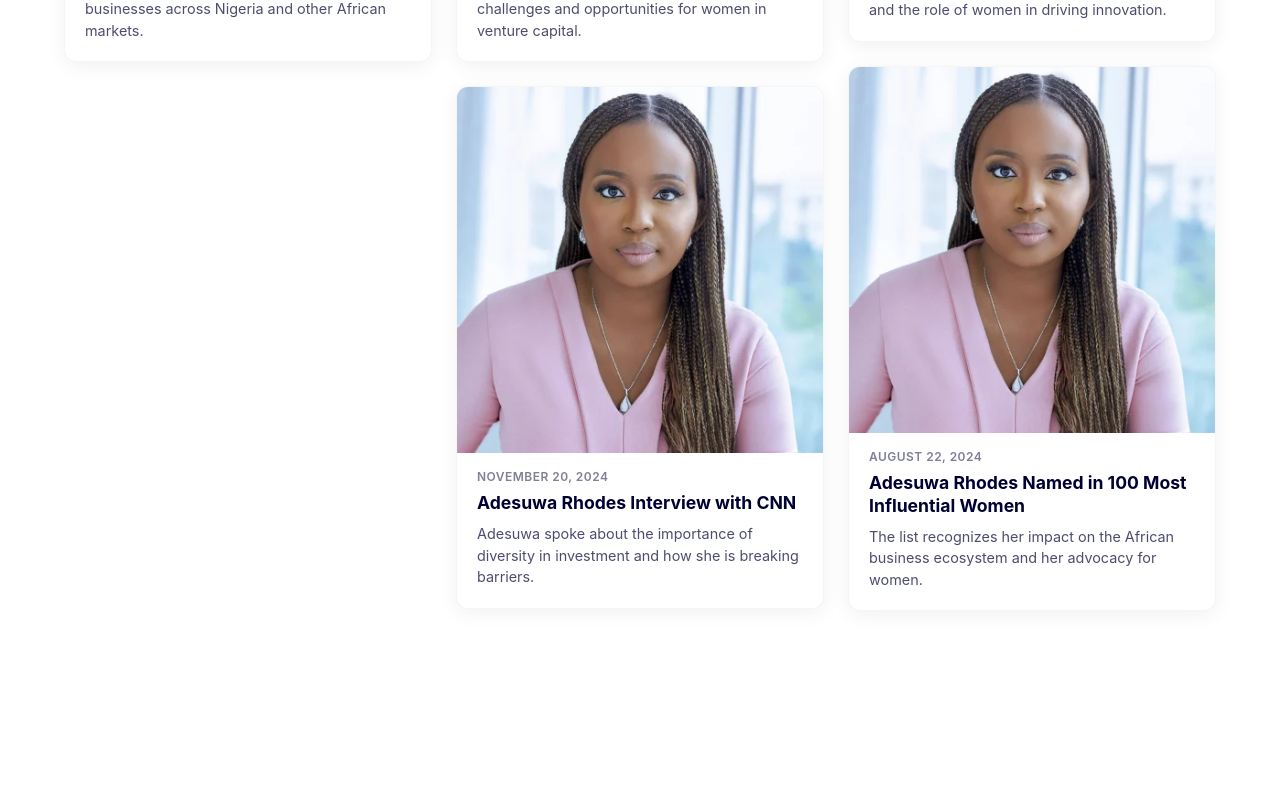
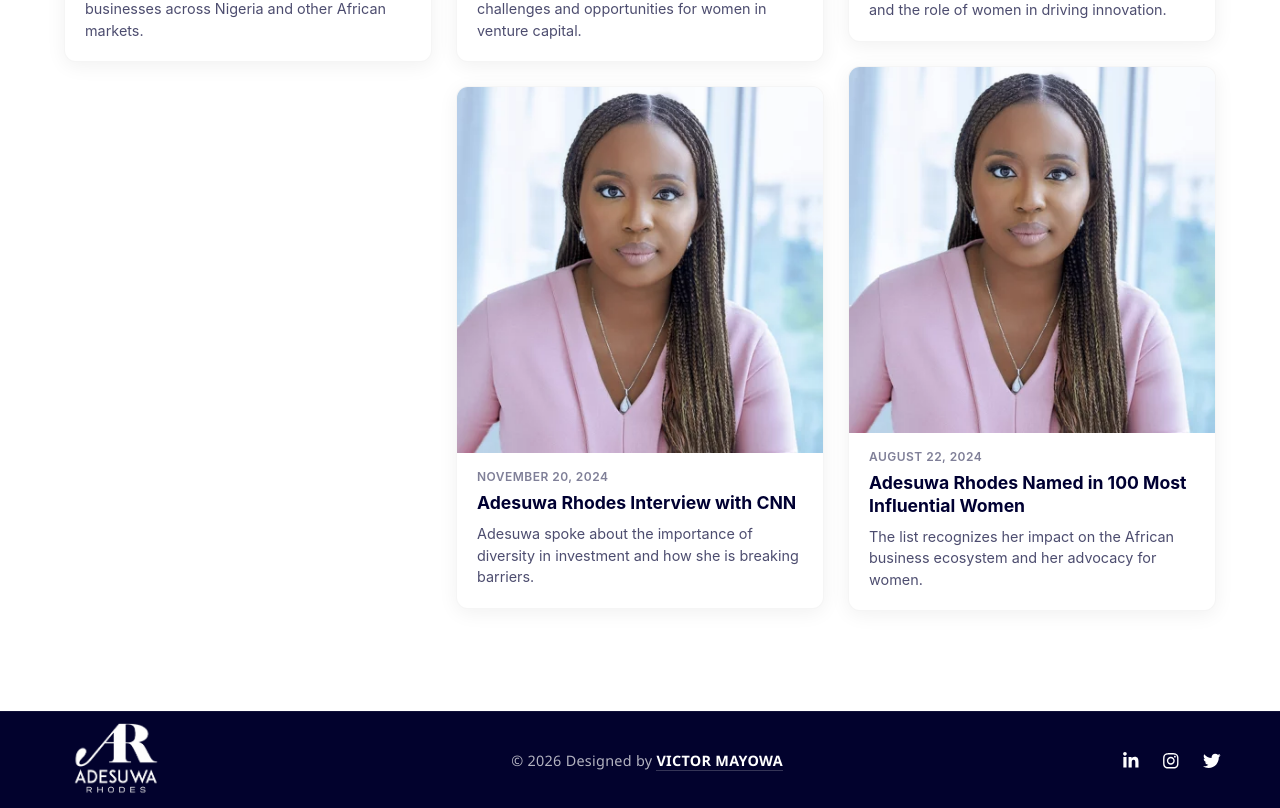
Before and after one commit to victormayowa185/business, a React (Vite) app: page /news in a window 1280 px wide. Shown: the part 1570-2378 px from the top of the page. Before the commit the page ends 2281 px from the top, so only its background shows below. Built offline with nearby package versions, Linux system fonts and the light colour scheme; a web font is replaced by a local one.

Commit message:
built the footer page

```diff
--- a/src/App.tsx
+++ b/src/App.tsx
@@ -3,6 +3,7 @@ import { BrowserRouter, Routes, Route } from 'react-router-dom';
 import Home from './pages/Home';
 import Navbar from './components/Navbar';
 import News from './pages/News';
+import Footer from './components/Footer';  // ← Import Footer
 import './App.css';
 
 function App() {
@@ -13,6 +14,7 @@ function App() {
         <Route path="/" element={<Home />} />
         <Route path="/news" element={<News />} />
       </Routes>
+      <Footer />  {/* ← Add Footer here */}
     </BrowserRouter>
   );
 }
--- /dev/null
+++ b/src/components/Footer.tsx
@@ -0,0 +1,67 @@
+// src/components/Footer.tsx
+import { Link } from 'react-router-dom';
+import { FaLinkedinIn, FaInstagram, FaTwitter } from 'react-icons/fa';
+import '../styles/footer.css';
+
+const Footer: React.FC = () => {
+  const currentYear = new Date().getFullYear();
+
+  return (
+    <footer className="footer">
+      <div className="footer-inner">
+        {/* ─── LEFT: Logo ─── */}
+        <div className="footer-brand">
+          <img src="/logo.png" alt="Logo" className="footer-logo" />
+        </div>
+
+        {/* ─── CENTER: Copyright + Designer Link ─── */}
+        <div className="footer-center">
+          <p className="footer-copyright">
+            &copy; {currentYear} Designed by{' '}
+            <a
+              href="https://victormayowa.vercel.app/"
+              target="_blank"
+              rel="noopener noreferrer"
+              className="footer-link"
+            >
+              VICTOR MAYOWA
+            </a>
+          </p>
+        </div>
+
+        {/* ─── RIGHT: Social Icons ─── */}
+        <div className="footer-social">
+          <a
+            href="https://linkedin.com"
+            target="_blank"
+            rel="noopener noreferrer"
+            aria-label="LinkedIn"
+            className="footer-social__link"
+          >
+            <FaLinkedinIn />
+          </a>
+          <a
+            href="https://instagram.com"
+            target="_blank"
+            rel="noopener noreferrer"
+            aria-label="Instagram"
+            className="footer-social__link"
+          >
+            <FaInstagram />
+          </a>
+          <a
+            href="https://twitter.com"
+            target="_blank"
+            rel="noopener noreferrer"
+            aria-label="Twitter"
+            className="footer-social__link"
+          >
+            <FaTwitter />
+          </a>
+        </div>
+      </div>
+    </footer>
+  );
+};
+
+export default Footer;
--- a/src/components/Navbar.tsx
+++ b/src/components/Navbar.tsx
@@ -1,5 +1,5 @@
 // src/components/Navbar.tsx
-import { NavLink } from 'react-router-dom';
+import { NavLink, Link } from 'react-router-dom';
 import { HiMenu, HiX } from 'react-icons/hi';
 import { useState, useRef, useEffect } from 'react';
 import gsap from 'gsap';
@@ -95,14 +95,16 @@ const Navbar: React.FC = () => {
         <>
             <nav className={`navbar ${scrolled ? 'navbar-scrolled' : ''}`} ref={navRef}>
                 <div className="navbar-inner" ref={navInnerRef}>
-                    {/* ─── LEFT: Logo ─── */}
+                    {/* ─── LEFT: Logo (clickable → home) ─── */}
                     <div className="navbar-brand">
                         <div className="brand-logo-wrapper">
-                            <img
-                                src={scrolled ? "/logo-dark.png" : "/logo.png"}
-                                alt="Logo"
-                                className="brand-logo-img"
-                            />
+                            <Link to="/">
+                                <img
+                                    src={scrolled ? "/logo-dark.png" : "/logo.png"}
+                                    alt="Logo"
+                                    className="brand-logo-img"
+                                />
+                            </Link>
                         </div>
                     </div>
 
--- a/src/pages/Home.tsx
+++ b/src/pages/Home.tsx
@@ -289,7 +289,7 @@ const Home: React.FC = () => {
                 </div>
 
                 <div className="hero-recent">
-                    <span className="hero-recent__label">RECENT</span>
+                    <span className="hero-recent__label">RECENT ON THE NEWS</span>
                     <p className="hero-recent__text">
                         Adesuwa Rhodes featured in Forbes as one of Africa's most influential
                         investors shaping the future of sustainable finance.
--- /dev/null
+++ b/src/styles/footer.css
@@ -0,0 +1,126 @@
+/* ===========================================================
+   FOOTER — Dark background, white text, clean layout
+   =========================================================== */
+
+.footer {
+  width: 100%;
+  background: #02022d;
+  padding: 0 3rem;
+  color: #ffffff;
+  font-family: "Sora", "Segoe UI", sans-serif;
+  border-top: 1px solid rgba(255, 255, 255, 0.06);
+}
+
+.footer-inner {
+  max-width: 1400px;
+  margin: 0 auto;
+  display: flex;
+  align-items: center;
+  justify-content: space-between;
+  flex-wrap: wrap;
+}
+
+/* ─── LEFT: Logo ─── */
+.footer-brand {
+  flex-shrink: 0;
+}
+
+.footer-logo {
+  height: 6rem;
+  width: auto;
+  display: block;
+}
+
+/* ─── CENTER: Copyright ─── */
+.footer-center {
+  flex: 1;
+  text-align: center;
+}
+
+.footer-copyright {
+  margin: 0;
+  font-size: 0.9rem;
+  font-weight: 400;
+  color: rgba(255, 255, 255, 0.7);
+  letter-spacing: 0.02em;
+}
+
+.footer-link {
+  color: #ffffff;
+  text-decoration: none;
+  font-weight: 600;
+  transition: color 0.2s ease;
+  border-bottom: 1px solid rgba(255, 255, 255, 0.2);
+}
+
+.footer-link:hover {
+  color: #7C3EFF;
+  border-bottom-color: #7C3EFF;
+}
+
+/* ─── RIGHT: Social Icons ─── */
+.footer-social {
+  display: flex;
+  align-items: center;
+  gap: 0.05rem;
+  flex-shrink: 0;
+}
+
+.footer-social__link {
+  display: flex;
+  align-items: center;
+  justify-content: center;
+  width: 40px;
+  height: 40px;
+  border-radius: 50%;
+  color: white;
+  transition: all 0.25s ease;
+  font-size: 1.1rem;
+  text-decoration: none;
+}
+
+.footer-social__link:hover {
+  color: #ffffff;
+  background: none;
+  transform: translateY(-2px);
+}
+
+/* ─── 📱 Responsive (≤ 768px) ─── */
+@media (max-width: 768px) {
+  .footer {
+    padding: 1.5rem 1rem;
+  }
+
+  .footer-inner {
+    flex-direction: column;
+    gap: 1rem;
+    text-align: center;
+  }
+
+  .footer-center {
+    order: 3;
+    width: 100%;
+  }
+
+  .footer-social {
+    order: 2;
+  }
+
+  .footer-brand {
+    order: 1;
+  }
+
+  .footer-logo {
+    height: 40px;
+  }
+
+  .footer-copyright {
+    font-size: 0.8rem;
+  }
+
+  .footer-social__link {
+    width: 36px;
+    height: 36px;
+    font-size: 1rem;
+  }
+}
--- a/src/styles/home.css
+++ b/src/styles/home.css
@@ -446,6 +446,7 @@
 
 .memberships-heading {
   text-align: center;
+  text-decoration: underline;
   font-family: "Sora", "Segoe UI", sans-serif;
   font-size: clamp(1.4rem, 3vw, 2rem);
   font-weight: 600;
```
